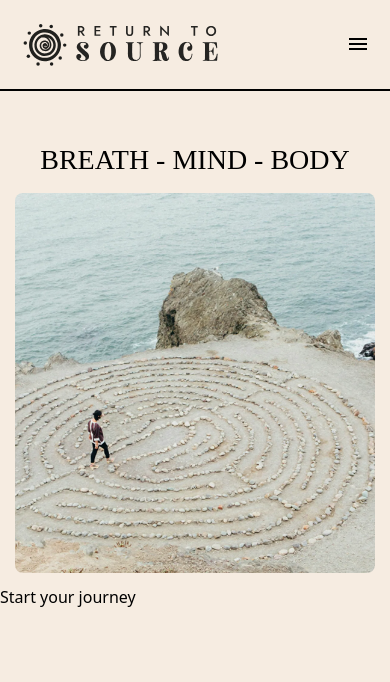
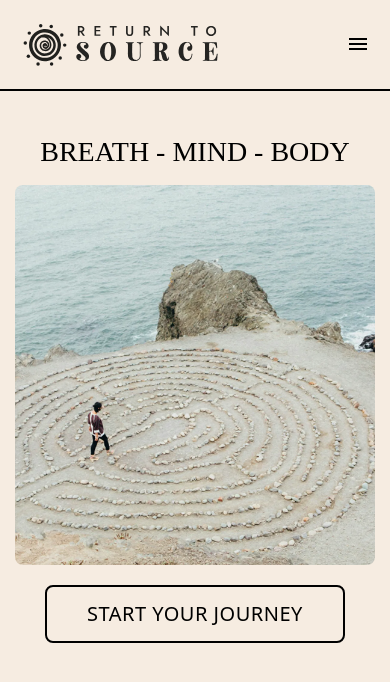
Before and after one commit to anna-rosew/return-to-source, a Next.js app: page / in a window 390 px wide. Shown: the top 682 px of the page. Built offline with nearby package versions, Linux system fonts and the light colour scheme.

Commit message:
Responsive styling for button

```diff
--- a/app/Components/DefaultButton.tsx
+++ b/app/Components/DefaultButton.tsx
@@ -8,7 +8,7 @@ const DefaultButton: React.FC<ButtonProps> = ({ text, onClick, className }) => {
   return (
     <button
       onClick={onClick}
-      className={`flex px-13 py-3 bg-none text-black rounded-lg ${className}`}
+      className={`m-5 px-10 py-3 uppercase font-medium text-[20px] tracking-wide bg-none text-black border-2 border-black rounded-lg hover:bg-black transition-colors duration-700 ease-in-out hover:text-[#CABB9D] ${className}`}
     >
       {text}
     </button>
--- a/app/globals.css
+++ b/app/globals.css
@@ -23,23 +23,19 @@ body {
 }
 
 h1 {
-  @apply font-jomolhari font-normal text-[40px] text-[black];
+  @apply font-jomolhari text-[2.2rem] font-normal text-black md:text-[2rem] lg:text-[2.5rem];
 }
 
 h2 {
-  @apply font-jomolhari font-normal text-[25px] text-[black];
+  @apply font-jost text-[1.8rem] font-normal text-black md:text-[1.6rem] lg:text-[2rem];
 }
 
 h3 {
-  @apply font-jost font-normal uppercase text-[15px] text-black;
-}
-
-.subtitle {
-  @apply font-jost font-normal uppercase opacity-70 text-[15px] m-[10px] text-[black];
+  @apply font-jost uppercase text-[1.5rem] font-normal text-black md:text-[1.3rem] lg:text-[1.8rem];
 }
 
 p {
-  @apply font-jost font-normal leading-[25px] tracking-[0.3px] text-[black];
+  @apply font-jost leading-[1.5em] text-[1rem] text-black tracking-[0.02em] md:text-[1.1rem] lg:text-[1.2rem];
 }
 
 a {
--- a/app/page.tsx
+++ b/app/page.tsx
@@ -3,8 +3,8 @@ import DefaultButton from "@/app/Components/DefaultButton";
 
 export default function Home() {
   return (
-    <div>
-      <h1 className="uppercase flex justify-center items-center text-[28px] lg:text-[48px] leading-2 text-center pt-12 pb-3">
+    <div className="flex flex-col justify-center items-center">
+      <h1 className="uppercase flex justify-center items-center text-[28px] lg:text-[48px] leading-2 text-center pt-10 pb-3">
         Breath - Mind - Body
       </h1>
       <HeroImage />
```
